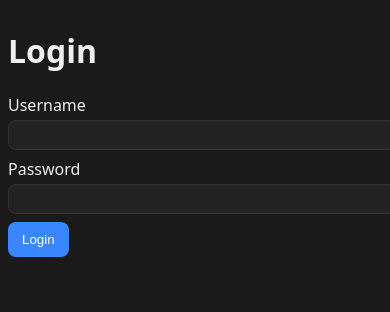
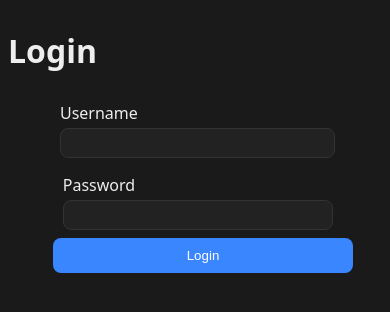
Before and after one commit to jayxxx/chat, a website: page public/index.html in a window 390 px wide. Shown: the top 312 px of the page. Drawn offline with Linux system fonts and the light colour scheme; no server answers.

Commit message:
center login form on small devices

```diff
--- a/public/styles.css
+++ b/public/styles.css
@@ -324,6 +324,17 @@ button:hover { filter: brightness(1.1); }
     box-shadow: none;
     padding: 8px;
   }
+  #auth form {
+    display: flex;
+    flex-direction: column;
+    align-items: center;
+  }
+  #auth input[type="text"],
+  #auth input[type="password"],
+  #auth button {
+    width: 90%;
+    max-width: 300px;
+  }
 
   #auth input[type="text"], #auth input[type="password"] {
     font-size: 0.9rem;
```
